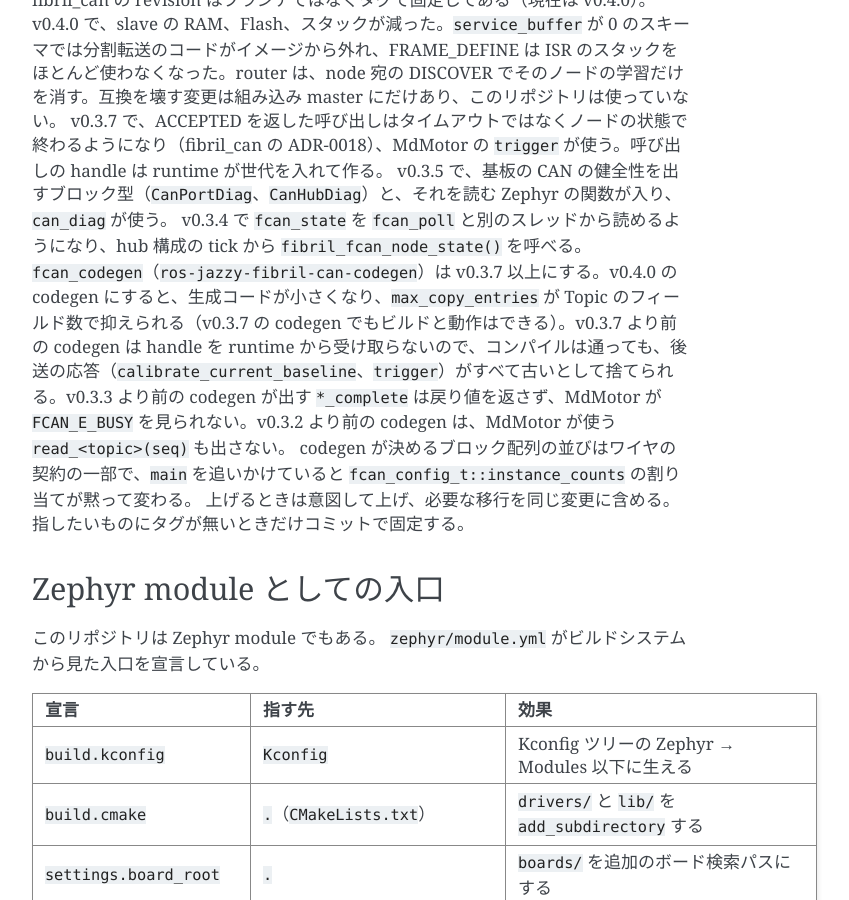
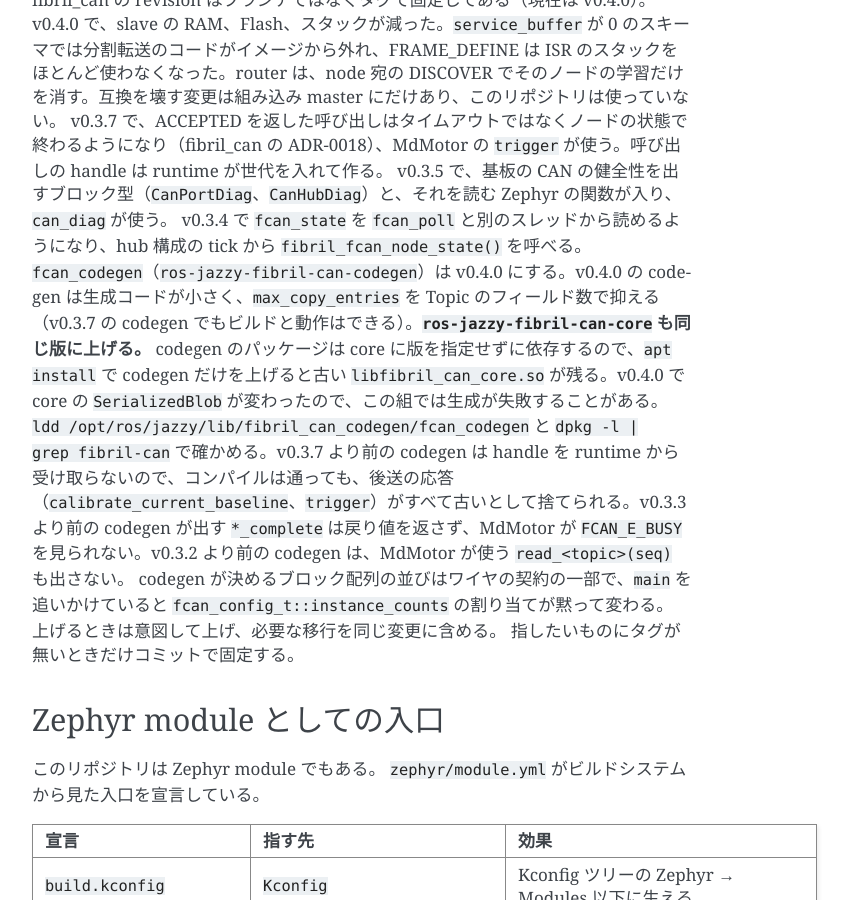
Before and after one commit to ForteFibre/fibril_zephyr, a Sphinx documentation site: the page built from doc/overview.md, in a window 1280 px wide and 900 px high, scrolled down 1156 px. Shown: the whole window, without its empty margins (388-1237 px from the left). Built offline with Sphinx 7.4.7, drawn with Linux system fonts in a browser that asks for light colours.

Commit message:
docs: codegen を v0.4.0 にし、core のパッケージも同じ版に上げることを書く
apt の ros-jazzy-fibril-can-codegen は core に版を指定せずに依存するので、codegen だけを上げると古い libfibril_can_core.so が残る。v0.4.0 では core の SerializedBlob が変わったので、その組では生成が失敗することがある。

Co-Authored-By: Claude Opus 5.5 (1M context) <noreply@anthropic.com>

```diff
--- a/doc/overview.md
+++ b/doc/overview.md
@@ -44,7 +44,7 @@ v0.4.0 で、slave の RAM、Flash、スタックが減った。`service_buffer`
 v0.3.7 で、ACCEPTED を返した呼び出しはタイムアウトではなくノードの状態で終わるようになり（fibril_can の ADR-0018）、MdMotor の `trigger` が使う。呼び出しの handle は runtime が世代を入れて作る。
 v0.3.5 で、基板の CAN の健全性を出すブロック型（`CanPortDiag`、`CanHubDiag`）と、それを読む Zephyr の関数が入り、`can_diag` が使う。
 v0.3.4 で `fcan_state` を `fcan_poll` と別のスレッドから読めるようになり、hub 構成の tick から `fibril_fcan_node_state()` を呼べる。
-`fcan_codegen`（`ros-jazzy-fibril-can-codegen`）は v0.3.7 以上にする。v0.4.0 の codegen にすると、生成コードが小さくなり、`max_copy_entries` が Topic のフィールド数で抑えられる（v0.3.7 の codegen でもビルドと動作はできる）。v0.3.7 より前の codegen は handle を runtime から受け取らないので、コンパイルは通っても、後送の応答（`calibrate_current_baseline`、`trigger`）がすべて古いとして捨てられる。v0.3.3 より前の codegen が出す `*_complete` は戻り値を返さず、MdMotor が `FCAN_E_BUSY` を見られない。v0.3.2 より前の codegen は、MdMotor が使う `read_<topic>(seq)` も出さない。
+`fcan_codegen`（`ros-jazzy-fibril-can-codegen`）は v0.4.0 にする。v0.4.0 の codegen は生成コードが小さく、`max_copy_entries` を Topic のフィールド数で抑える（v0.3.7 の codegen でもビルドと動作はできる）。**`ros-jazzy-fibril-can-core` も同じ版に上げる。** codegen のパッケージは core に版を指定せずに依存するので、`apt install` で codegen だけを上げると古い `libfibril_can_core.so` が残る。v0.4.0 で core の `SerializedBlob` が変わったので、この組では生成が失敗することがある。`ldd /opt/ros/jazzy/lib/fibril_can_codegen/fcan_codegen` と `dpkg -l | grep fibril-can` で確かめる。v0.3.7 より前の codegen は handle を runtime から受け取らないので、コンパイルは通っても、後送の応答（`calibrate_current_baseline`、`trigger`）がすべて古いとして捨てられる。v0.3.3 より前の codegen が出す `*_complete` は戻り値を返さず、MdMotor が `FCAN_E_BUSY` を見られない。v0.3.2 より前の codegen は、MdMotor が使う `read_<topic>(seq)` も出さない。
 codegen が決めるブロック配列の並びはワイヤの契約の一部で、`main` を追いかけていると `fcan_config_t::instance_counts` の割り当てが黙って変わる。
 上げるときは意図して上げ、必要な移行を同じ変更に含める。
 指したいものにタグが無いときだけコミットで固定する。
--- a/west.yml
+++ b/west.yml
@@ -36,9 +36,9 @@ manifest:
       # codegen caps max_copy_entries by the topics' field count. It also makes
       # the router forget only the targeted node's std IDs on a DISCOVER, and
       # shares the router/hub driver code. The breaking change is in the
-      # embedded master only, which nothing here uses. The v0.3.7 codegen
-      # still works with it; the v0.4.0 codegen is what brings the smaller
-      # generated code and the copy-entry cap.
+      # embedded master only, which nothing here uses. Use the v0.4.0 codegen
+      # (the v0.3.7 one still works) and upgrade ros-jazzy-fibril-can-core
+      # with it: the codegen package does not pin the core version.
       #
       # v0.3.7 ends an ACCEPTED call on the node's state instead of a timeout
       # (fibril_can ADR-0018): the call handle carries an epoch the runtime
```
